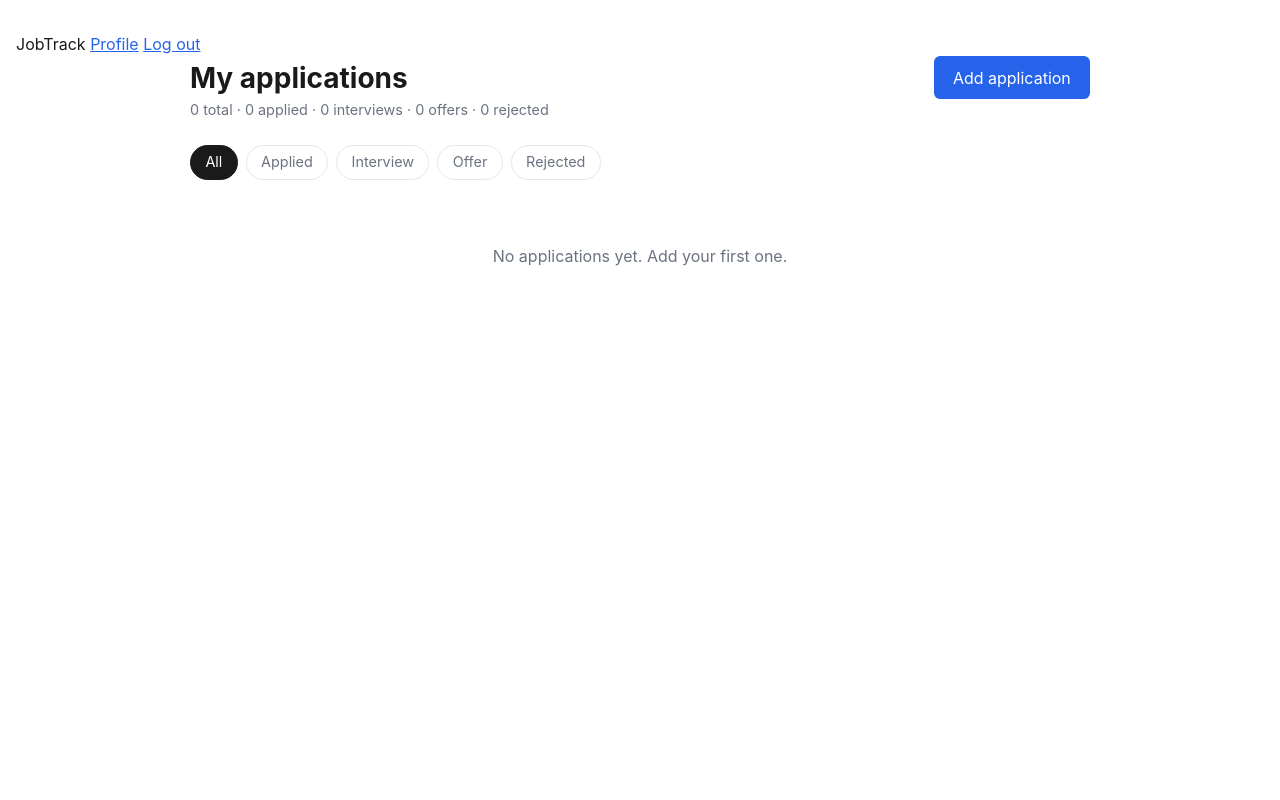
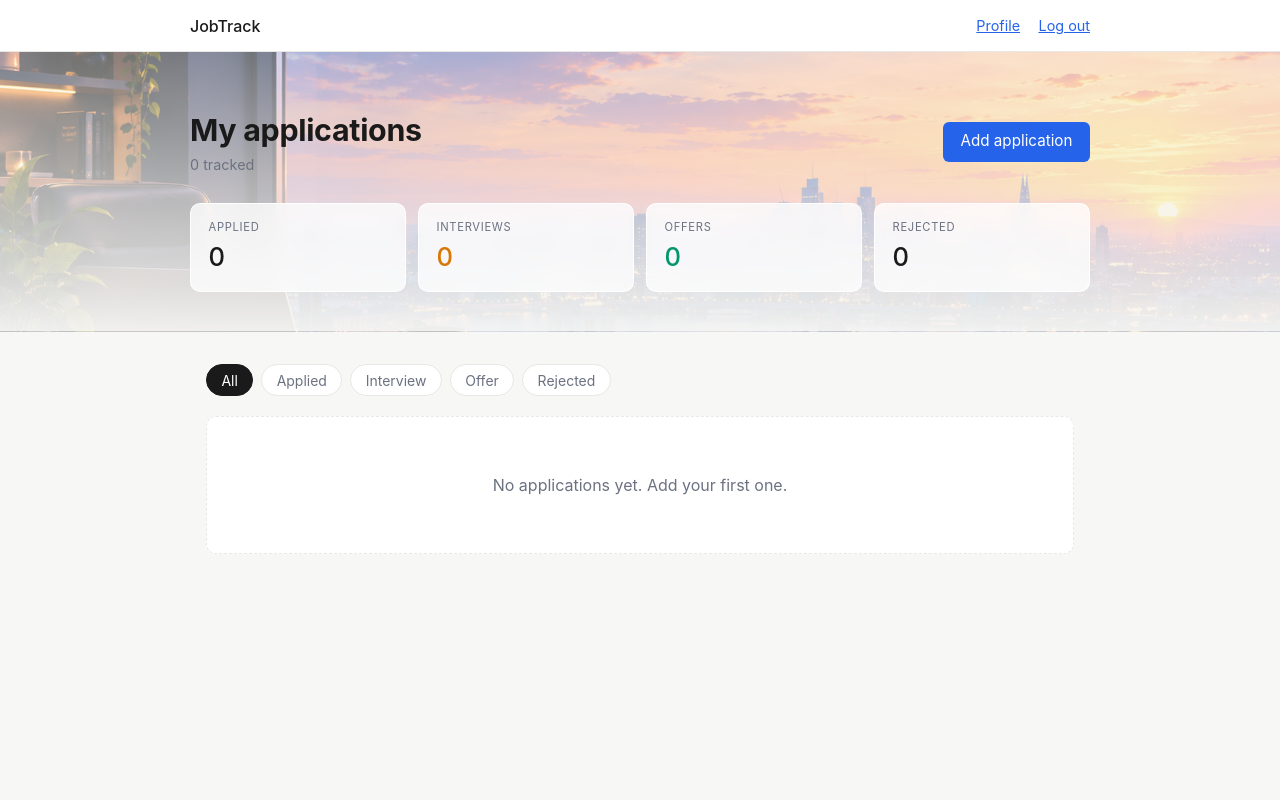
Before and after one commit to 7waismuradi-web/Job-tracker, a Flask app: page / in a window 1280 px wide. Run offline with Flask 3, Linux system fonts and the light colour scheme; the visitor is signed in with stand-in values (Sample User, id 1); data comes from the database, SQL or seed files in the repository; data that the repository does not hold is empty.

Commit message:
Add dashboard hero with stats +background image

```diff
--- a/static/style.css
+++ b/static/style.css
@@ -1,8 +1,9 @@
 :root {
     --text: #1a1a1a;
     --muted: #6b7280;
-    --border: #e5e7eb;
-    --bg: #ffffff;
+    --border: #e8e8e4;
+    --bg: #f7f7f5;
+    --surface: #ffffff;
     --accent: #2563eb;
     --applied: #6b7280;
     --interview: #d97706;
@@ -16,20 +17,26 @@
 
 body {
     margin: 0;
-    padding: 2rem 1rem;
     font-family: -apple-system, BlinkMacSystemFont, "Segoe UI", sans-serif;
     color: var(--text);
     background: var(--bg);
     line-height: 1.5;
+    min-height: 100vh;
 }
 
 .container {
     max-width: 900px;
     margin: 0 auto;
+    padding: 2rem 1rem;
+}
+
+.container-narrow {
+    max-width: 560px;
 }
 
 h1 {
-    font-size: 1.75rem;
+    font-size: 1.6rem;
+    letter-spacing: -0.01em;
     margin: 0 0 1.5rem;
 }
 
@@ -37,139 +44,92 @@ a {
     color: var(--accent);
 }
 
-.button {
-    display: inline-block;
-    padding: 0.6rem 1.2rem;
-    background: var(--accent);
-    color: #fff;
-    border: none;
-    border-radius: 6px;
-    font-size: 1rem;
-    text-decoration: none;
-    cursor: pointer;
+.topbar {
+    background: var(--surface);
+    border-bottom: 1px solid var(--border);
+    padding: 0.85rem 1rem;
 }
 
-.button:hover {
-    opacity: 0.9;
+.topbar-inner {
+    max-width: 900px;
+    margin: 0 auto;
+    display: flex;
+    align-items: center;
+    justify-content: space-between;
 }
 
-table {
-    width: 100%;
-    border-collapse: collapse;
-    margin-top: 1.5rem;
+.brand {
+    font-weight: 500;
+    text-decoration: none;
+    color: var(--text);
 }
 
-th, td {
-    text-align: left;
-    padding: 0.75rem;
-    border-bottom: 1px solid var(--border);
-}
-
-th {
-    font-size: 0.8rem;
-    text-transform: uppercase;
-    letter-spacing: 0.05em;
+.topbar-user {
+    font-size: 0.9rem;
     color: var(--muted);
 }
 
-.status {
-    display: inline-block;
-    padding: 0.2rem 0.6rem;
-    border-radius: 999px;
-    font-size: 0.8rem;
-    color: #fff;
+.topbar-user a {
+    margin-left: 0.9rem;
 }
 
-.status-applied { background: var(--applied); }
-.status-interview { background: var(--interview); }
-.status-offer { background: var(--offer); }
-.status-rejected { background: var(--rejected); }
-
-.empty {
-    color: var(--muted);
-    padding: 3rem 0;
-    text-align: center;
+.hero {
+    background-image:
+        linear-gradient(
+            to bottom,
+            rgba(247, 247, 245, 0.45),
+            rgba(247, 247, 245, 0.97)
+        ),
+        url("img/hero.jpg");
+    background-size: cover;
+    background-position: center;
+    padding: 3.5rem 1rem 2.5rem;
 }
 
-label {
-    display: block;
-    font-size: 0.9rem;
-    margin-bottom: 0.25rem;
+.hero-inner {
+    max-width: 900px;
+    margin: 0 auto;
 }
 
-input, select, textarea {
-    width: 100%;
-    padding: 0.6rem;
-    border: 1px solid var(--border);
-    border-radius: 6px;
-    font-size: 1rem;
-    font-family: inherit;
+.hero h1 {
+    font-size: 1.9rem;
+    margin: 0 0 0.2rem;
 }
 
-input:focus, select:focus, textarea:focus {
-    outline: 2px solid var(--accent);
-    border-color: transparent;
+.hero .counts {
+    margin: 0;
 }
 
-.field {
-    margin-bottom: 1.25rem;
+.stats {
+    display: grid;
+    grid-template-columns: repeat(auto-fit, minmax(140px, 1fr));
+    gap: 0.75rem;
+    margin-top: 1.75rem;
 }
 
-@media (max-width: 600px) {
-    thead {
-        display: none;
-    }
-
-    tr {
-        display: block;
-        border: 1px solid var(--border);
-        border-radius: 8px;
-        padding: 0.5rem;
-        margin-bottom: 1rem;
-    }
-
-    td {
-        display: block;
-        border: none;
-        padding: 0.3rem 0.5rem;
-    }
-
-    td::before {
-        content: attr(data-label);
-        display: block;
-        font-size: 0.75rem;
-        text-transform: uppercase;
-        color: var(--muted);
-    }
+.stat {
+    background: rgba(255, 255, 255, 0.78);
+    border: 1px solid rgba(255, 255, 255, 0.9);
+    border-radius: 10px;
+    padding: 0.9rem 1.1rem;
+    backdrop-filter: blur(10px);
 }
 
-.counts {
-    color: var(--muted);
-    font-size: 0.9rem;
-    margin: 0 0 1.5rem;
-}
-
-.filters {
-    display: flex;
-    gap: 0.5rem;
-    flex-wrap: wrap;
-    margin-bottom: 1rem;
-}
-
-.filter {
-    padding: 0.35rem 0.9rem;
-    border: 1px solid var(--border);
-    border-radius: 999px;
-    font-size: 0.9rem;
-    text-decoration: none;
+.stat-label {
+    font-size: 0.7rem;
+    text-transform: uppercase;
+    letter-spacing: 0.06em;
     color: var(--muted);
 }
 
-.filter-active {
-    background: var(--text);
-    border-color: var(--text);
-    color: #fff;
+.stat-value {
+    font-size: 1.6rem;
+    font-weight: 500;
+    margin-top: 0.15rem;
 }
+
+.stat-interview .stat-value { color: var(--interview); }
+.stat-offer .stat-value { color: var(--offer); }
 
 .header {
     display: flex;
@@ -182,6 +142,133 @@ input:focus, select:focus, textarea:focus {
 .header h1 {
     margin: 0;
 }
+
+.button {
+    display: inline-block;
+    padding: 0.55rem 1.1rem;
+    background: var(--accent);
+    color: #fff;
+    border: none;
+    border-radius: 6px;
+    font-size: 0.95rem;
+    font-family: inherit;
+    text-decoration: none;
+    cursor: pointer;
+    transition: opacity 0.15s ease, transform 0.15s ease;
+}
+
+.button:hover {
+    opacity: 0.9;
+    transform: translateY(-1px);
+}
+
+.button:active {
+    transform: translateY(0);
+}
+
+.card {
+    background: var(--surface);
+    border: 1px solid var(--border);
+    border-radius: 10px;
+    padding: 1.5rem;
+    margin-bottom: 1.5rem;
+}
+
+.card h2 {
+    font-size: 1.05rem;
+    margin: 0 0 1.25rem;
+}
+
+.counts {
+    color: var(--muted);
+    font-size: 0.9rem;
+    margin: 0.4rem 0 1.5rem;
+}
+
+.filters {
+    display: flex;
+    gap: 0.5rem;
+    flex-wrap: wrap;
+    margin-bottom: 1.25rem;
+}
+
+.filter {
+    padding: 0.3rem 0.9rem;
+    border: 1px solid var(--border);
+    border-radius: 999px;
+    background: var(--surface);
+    font-size: 0.875rem;
+    text-decoration: none;
+    color: var(--muted);
+    transition: all 0.15s ease;
+}
+
+.filter:hover {
+    border-color: var(--muted);
+}
+
+.filter-active {
+    background: var(--text);
+    border-color: var(--text);
+    color: #fff;
+}
+
+table {
+    width: 100%;
+    border-collapse: collapse;
+    background: var(--surface);
+    border: 1px solid var(--border);
+    border-radius: 10px;
+    overflow: hidden;
+}
+
+th, td {
+    text-align: left;
+    padding: 0.75rem 1rem;
+    border-bottom: 1px solid var(--border);
+}
+
+tbody tr:last-child td {
+    border-bottom: none;
+}
+
+th {
+    font-size: 0.7rem;
+    font-weight: 500;
+    text-transform: uppercase;
+    letter-spacing: 0.06em;
+    color: var(--muted);
+}
+
+td {
+    font-size: 0.9rem;
+}
+
+tbody tr {
+    transition: background 0.15s ease;
+}
+
+tbody tr:hover {
+    background: #fafafa;
+}
+
+.status {
+    display: inline-block;
+    padding: 0.15rem 0.6rem;
+    border-radius: 999px;
+    font-size: 0.78rem;
+}
+
+.status-applied { background: #f1efe8; color: #444441; }
+.status-interview { background: #fdf0db; color: #854f0b; }
+.status-offer { background: #eaf3de; color: #3b6d11; }
+.status-rejected { background: #fcebeb; color: #a32d2d; }
+
+.overdue {
+    color: var(--rejected);
+    font-weight: 500;
+}
+
 .actions {
     display: flex;
     gap: 0.4rem;
@@ -194,11 +281,11 @@ input:focus, select:focus, textarea:focus {
 
 .action {
     display: inline-block;
-    padding: 0.3rem 0.75rem;
+    padding: 0.25rem 0.7rem;
     border: 1px solid var(--border);
     border-radius: 6px;
     background: none;
-    font-size: 0.85rem;
+    font-size: 0.82rem;
     font-family: inherit;
     text-decoration: none;
     color: var(--muted);
@@ -224,34 +311,139 @@ input:focus, select:focus, textarea:focus {
     transform: translateY(0);
 }
 
-tbody tr {
-    transition: background 0.15s ease;
+.empty {
+    background: var(--surface);
+    border: 1px dashed var(--border);
+    border-radius: 10px;
+    color: var(--muted);
+    padding: 3.5rem 1rem;
+    text-align: center;
 }
 
-tbody tr:hover {
-    background: #fafafa;
+.field {
+    margin-bottom: 1.1rem;
 }
 
-.overdue {
-    color: var(--rejected);
+label {
+    display: block;
+    font-size: 0.875rem;
     font-weight: 500;
+    margin-bottom: 0.3rem;
 }
 
-.container-narrow {
-    max-width: 400px;
+.optional {
+    font-weight: 400;
+    color: var(--muted);
+    font-size: 0.78rem;
+    margin-left: 0.3rem;
+}
+
+.hint {
+    font-size: 0.78rem;
+    color: var(--muted);
+    margin: 0.3rem 0 0;
+}
+
+.muted-text {
+    color: var(--muted);
+    font-size: 0.875rem;
+    margin: 0 0 1.25rem;
+}
+
+input, select, textarea {
+    width: 100%;
+    padding: 0.55rem 0.7rem;
+    border: 1px solid var(--border);
+    border-radius: 6px;
+    background: var(--surface);
+    font-size: 0.95rem;
+    font-family: inherit;
+    transition: border-color 0.15s ease;
+}
+
+input:focus, select:focus, textarea:focus {
+    outline: 2px solid var(--accent);
+    outline-offset: -1px;
+    border-color: transparent;
+}
+
+input[type="file"] {
+    padding: 0.45rem;
+    font-size: 0.85rem;
 }
 
 .flash {
-    padding: 0.75rem 1rem;
+    padding: 0.7rem 1rem;
     background: #fef2f2;
     border: 1px solid #fecaca;
     border-radius: 6px;
     color: var(--rejected);
-    font-size: 0.9rem;
+    font-size: 0.875rem;
+}
+
+.flash-ok {
+    background: #f0fdf4;
+    border-color: #bbf7d0;
+    color: var(--offer);
 }
 
 .muted-link {
-    font-size: 0.9rem;
+    font-size: 0.875rem;
     color: var(--muted);
     margin-top: 1.5rem;
 }
+
+.auth-page {
+    display: flex;
+    align-items: center;
+    justify-content: center;
+    min-height: 100vh;
+    padding: 2rem 1rem;
+    background-image:
+        linear-gradient(
+            rgba(247, 247, 245, 0.72),
+            rgba(247, 247, 245, 0.88)
+        ),
+        url("img/hero.jpg");
+    background-size: cover;
+    background-position: center;
+}
+
+.auth-card {
+    width: 100%;
+    max-width: 400px;
+    background: rgba(255, 255, 255, 0.92);
+    border: 1px solid var(--border);
+    border-radius: 12px;
+    padding: 2rem;
+    backdrop-filter: blur(10px);
+}
+
+@media (max-width: 600px) {
+    thead {
+        display: none;
+    }
+
+    table, tbody, tr, td {
+        display: block;
+    }
+
+    tr {
+        border-bottom: 1px solid var(--border);
+        padding: 0.75rem 0;
+    }
+
+    td {
+        border: none;
+        padding: 0.25rem 1rem;
+    }
+
+    td::before {
+        content: attr(data-label);
+        display: block;
+        font-size: 0.7rem;
+        text-transform: uppercase;
+        letter-spacing: 0.06em;
+        color: var(--muted);
+    }
+}
--- a/templates/index.html
+++ b/templates/index.html
@@ -9,9 +9,9 @@
 <body>
     <div class="topbar">
         <div class="topbar-inner">
-            <span class="brand">JobTrack</span>
+            <a class="brand" href="{{ url_for('index') }}">JobTrack</a>
             {% if g.user %}
-                              <span class="topbar-user">
+                <span class="topbar-user">
                     <a href="{{ url_for('profile.index') }}">Profile</a>
                     <a href="{{ url_for('auth.logout') }}">Log out</a>
                 </span>
@@ -19,20 +19,38 @@
         </div>
     </div>
 
+    <div class="hero">
+        <div class="hero-inner">
+            <div class="header">
+                <div>
+                    <h1>My applications</h1>
+                    <p class="counts">{{ total }} tracked</p>
+                </div>
+                <a class="button" href="{{ url_for('add') }}">Add application</a>
+            </div>
+
+            <div class="stats">
+                <div class="stat">
+                    <div class="stat-label">Applied</div>
+                    <div class="stat-value">{{ counts.get("Applied", 0) }}</div>
+                </div>
+                <div class="stat stat-interview">
+                    <div class="stat-label">Interviews</div>
+                    <div class="stat-value">{{ counts.get("Interview", 0) }}</div>
+                </div>
+                <div class="stat stat-offer">
+                    <div class="stat-label">Offers</div>
+                    <div class="stat-value">{{ counts.get("Offer", 0) }}</div>
+                </div>
+                <div class="stat">
+                    <div class="stat-label">Rejected</div>
+                    <div class="stat-value">{{ counts.get("Rejected", 0) }}</div>
+                </div>
+            </div>
+        </div>
+    </div>
+
     <div class="container">
-        <header class="header">
-            <h1>My applications</h1>
-            <a class="button" href="{{ url_for('add') }}">Add application</a>
-        </header>
-
-        <p class="counts">
-            {{ total }} total ·
-            {{ counts.get("Applied", 0) }} applied ·
-            {{ counts.get("Interview", 0) }} interviews ·
-            {{ counts.get("Offer", 0) }} offers ·
-            {{ counts.get("Rejected", 0) }} rejected
-        </p>
-
         <nav class="filters">
             <a href="{{ url_for('index') }}"
                class="filter {% if not current_status %}filter-active{% endif %}">All</a>
```
Also changed, not shown: static/img/hero.jpg (added).
